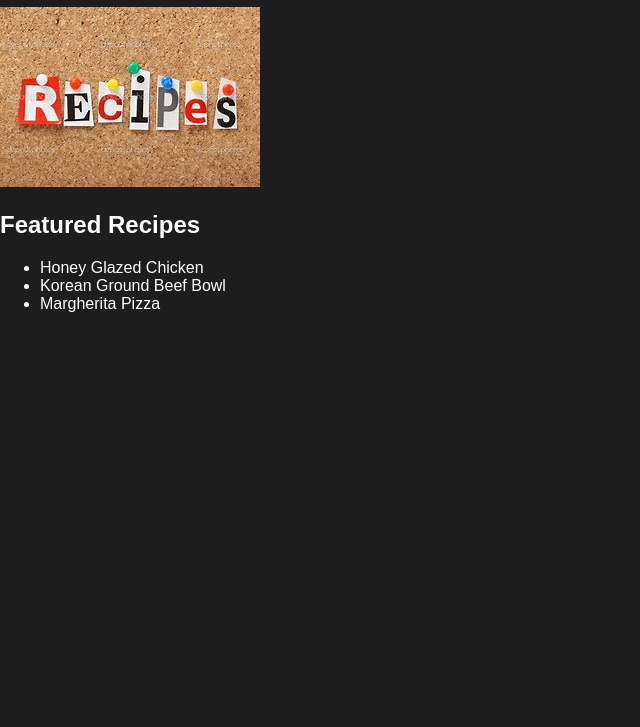
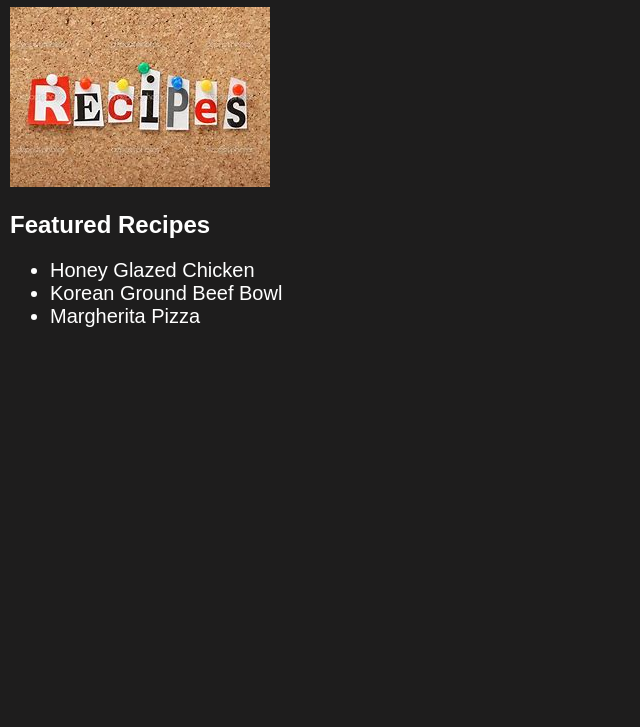
Before and after one commit to CardboardPL/odin-recipes, a plain HTML site: page index.html in a window 1280 px wide. Shown: the part 73-800 px from the top of the page, without its empty margins (0-640 px from the left). Drawn offline with Linux system fonts and the light colour scheme.

Commit message:
Update: Styles

```diff
--- a/styles/general.css
+++ b/styles/general.css
@@ -1,8 +1,12 @@
 body {
   font-family: Arial, Helvetica, sans-serif;
-  margin: 0px;
+  margin: 10px;
   color: white;
   background-color: rgb(30, 29, 29);
+}
+
+p, li {
+  font-size: 20px;
 }
 
 a {
```
